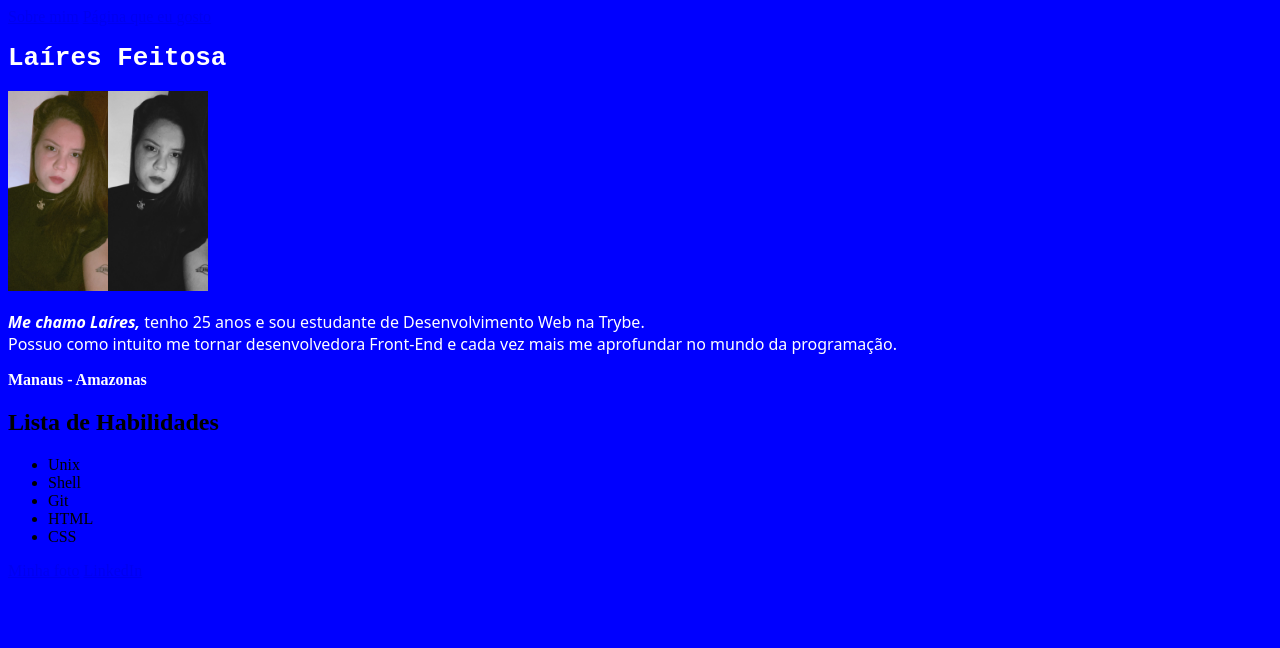
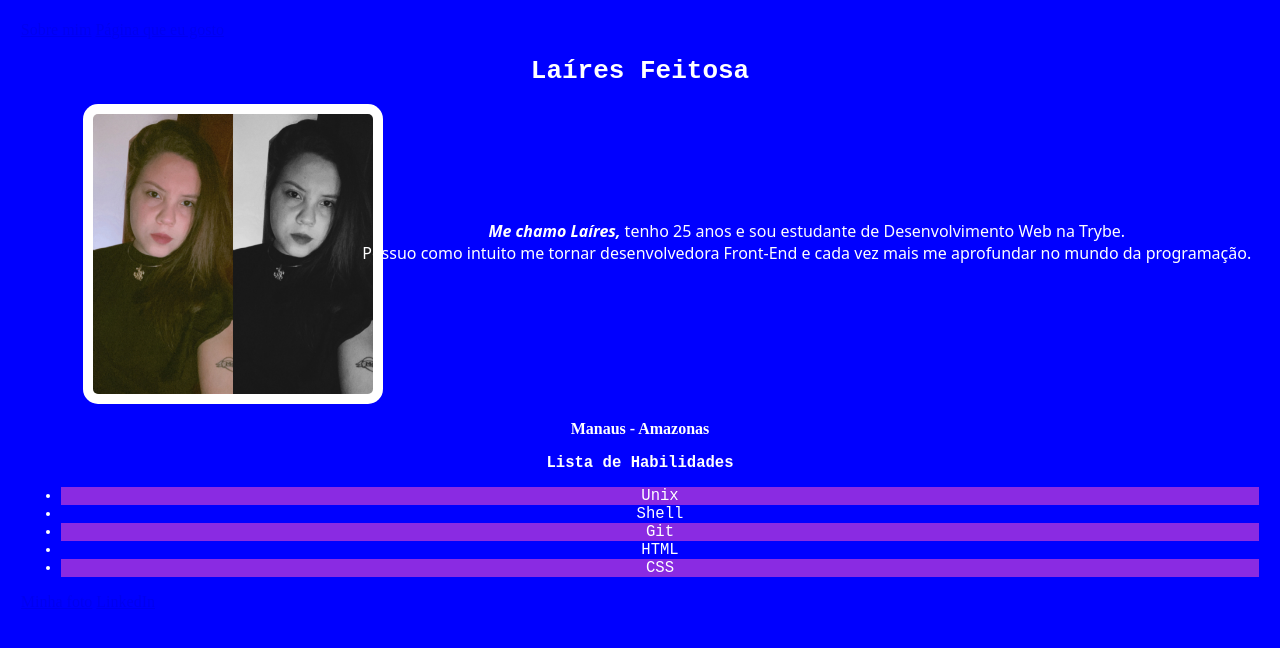
Before and after one commit to laires-feitosa/laires-feitosa.github.io, a plain HTML site: page index.html in a window 1280 px wide. Drawn offline with Linux system fonts and the light colour scheme.

Commit message:
atualizaçao do portfólio

```diff
--- a/index.html
+++ b/index.html
@@ -4,36 +4,25 @@
     <meta charset="UTF-8">
     <meta http-equiv="X-UA-Compatible" content="IE=edge">
     <meta name="viewport" content="width=device-width, initial-scale=1.0">
+    <link rel="stylesheet" href="style.css">
     <title>Portfólio Web</title>
-    <style>
-      h1 {
-        font-family: monospace;
-        color: white
+    <style></style>
 
-      }
-      .descricao {
-        font-family: system-ui, -apple-system, BlinkMacSystemFont, 'Segoe UI', Roboto, Oxygen, Ubuntu, Cantarell, 'Open Sans', 'Helvetica Neue', sans-serif;
-        color: white
-
-      }
-
-      .resido {
-        color: white
-      }
-
-      body {
-        background-color: blue
-      }
-
-    </style>
 
 </head>
 <body>
     <a href="#sobre-mim">Sobre mim</a>
     <a href="#pagina">Página que eu gosto</a>
+
+    <div>
     <h1>Laíres Feitosa</h1>
+    <div class="image-container">
     <img src="IMG_4710.JPG" alt="foto Laíres colorida e preto e branco" id="foto" width="200px">
     <p class="descricao"> <strong><em> Me chamo Laíres,</em></strong> tenho 25 anos e sou estudante de Desenvolvimento Web na Trybe. <br> Possuo como intuito me tornar desenvolvedora Front-End e cada vez mais me aprofundar no mundo da programação.</p>
+    </div>
+    </div>
+
+
   <p class="resido"><strong>Manaus - Amazonas</strong></p>
   <h2>Lista de Habilidades</h2>
   <ul>
--- /dev/null
+++ b/style.css
@@ -0,0 +1,62 @@
+h1 {
+    text-align: center;
+    font-family: monospace;
+    color: white;
+
+
+  }
+
+
+  .descricao {
+    font-family: system-ui, -apple-system, BlinkMacSystemFont, 'Segoe UI', Roboto, Oxygen, Ubuntu, Cantarell, 'Open Sans', 'Helvetica Neue', sans-serif;
+    color: white;
+    text-align: center;
+    position: absolute;
+    top: 100px;
+    right: 8px;
+
+  }
+
+  .resido {
+    text-align: center;
+    color: white;
+
+  }
+
+  body {
+    background-color: blue;
+    padding: 1%;
+  }
+
+  #foto {
+    border-radius: 5%;
+    margin-left: 5%;
+    float: left;
+    height: 280px;
+    width: 280px;
+    padding: 10px;
+    background-color: white;
+  }
+
+ h2, ul {
+    text-align: center;
+    color: white;
+    font-family: monospace;
+    font-size: larger;
+ }
+
+ ul li:nth-child(odd) {
+    background-color: blueviolet;
+ }
+
+ ul:active {
+    color:pink;
+ }
+
+
+.image-container {
+  height: 300px;
+  position: relative;
+
+
+}
```
